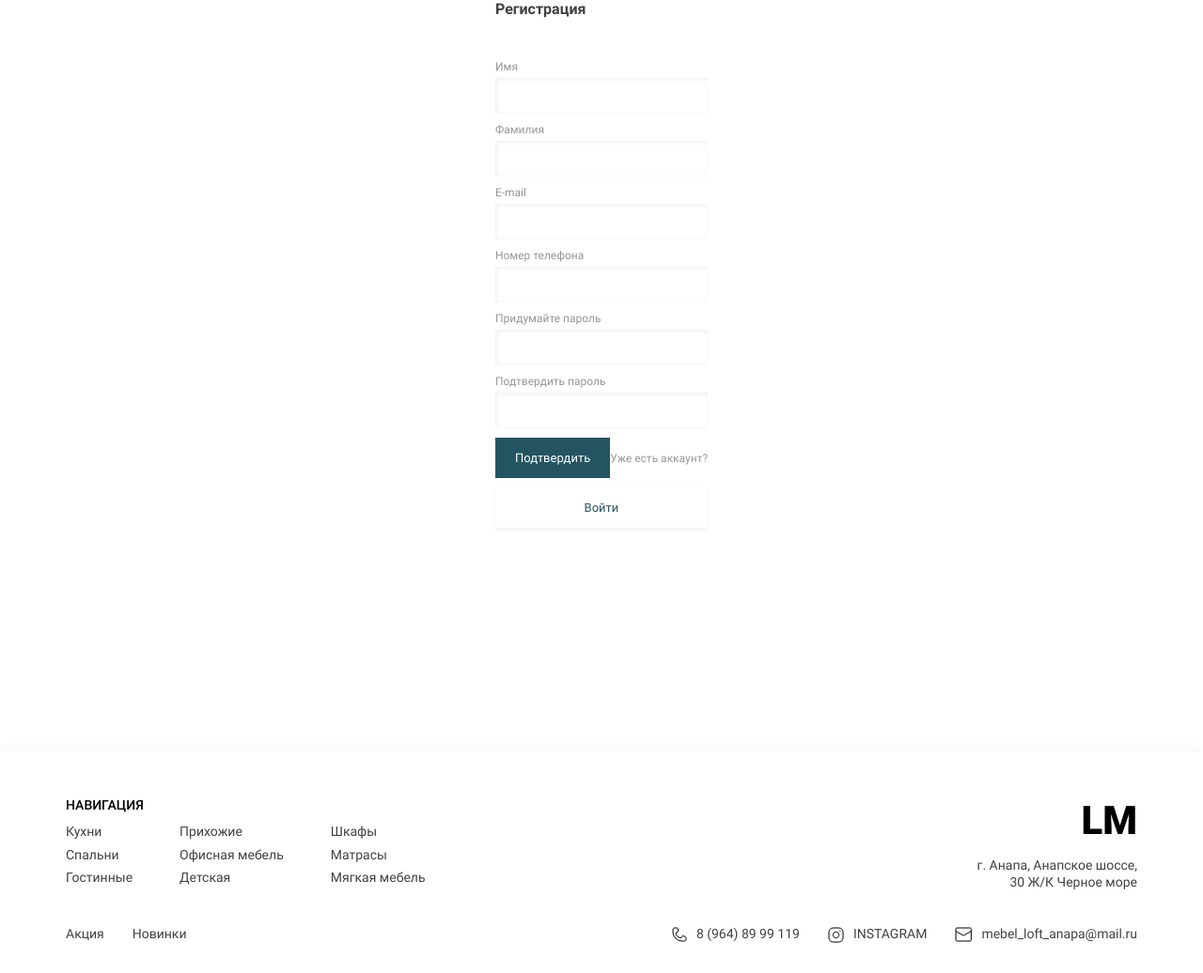
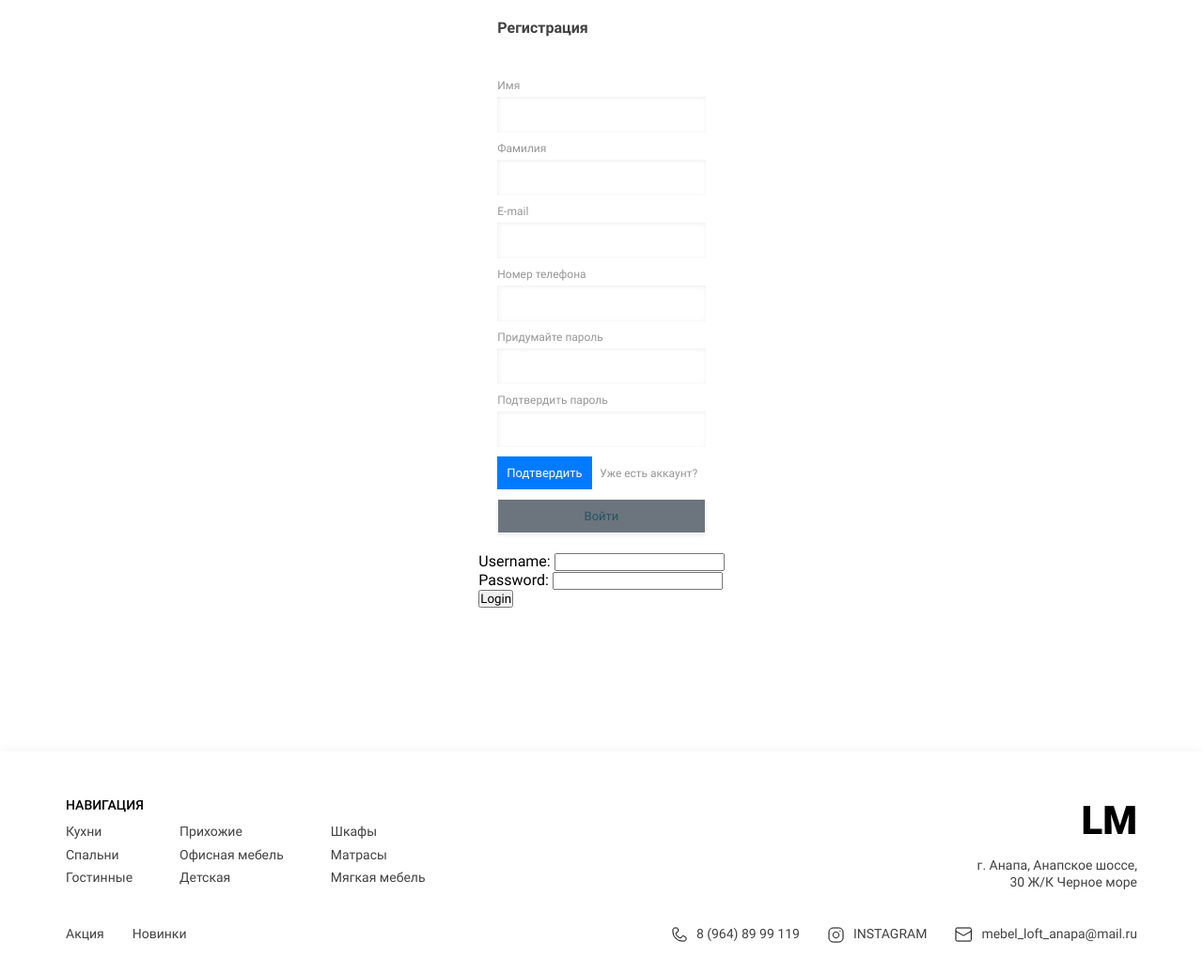
Before and after one commit to asdfayz/Django_asad_fayz, a Django app: page /register/ in a window 1280 px wide. Shown: the part 226-1262 px from the top of the page at 94% size. Run offline with Django 5.2, Linux system fonts and the light colour scheme; data comes from the database, SQL or seed files in the repository; some web fonts are replaced.

Commit message:
add new code

```diff
--- a/Django_project_3/shop/digital/templates/digital/register.html
+++ b/Django_project_3/shop/digital/templates/digital/register.html
@@ -2,7 +2,7 @@
 
 
 {% block title %}
-{{ title }}
+    {{ title }}
 {% endblock title %}
 
 {% block slider %}
@@ -18,7 +18,7 @@
 
 
 
-<body>
+    <body>
 
 
     <!-- /.nav -->
@@ -26,7 +26,6 @@
     <div class="wrapper">
 
         <!-- /.header -->
-
 
 
         <main class="main">
@@ -76,28 +75,69 @@
 
                         </form>
 
-                        <form class="registeration__form">
-                            <h2 class="registeration__title products__title">Авторизация</h2>
-                            <div class="registeration__form-grid">
+                        <style>
+                            .registeration__form {
+                                max-width: 400px;
+                                margin: 0 auto;
+                                padding: 20px;
+                            }
 
-                                <div class="input__title">
-                                    <h2>E-mail</h2>
-                                    <input type="email" class="contact__section-input">
-                                </div>
+                            .registeration__form-grid {
+                                display: flex;
+                                flex-direction: column;
+                                gap: 10px;
+                            }
 
+                            .input__title {
+                                display: flex;
+                                flex-direction: column;
+                            }
 
-                                <div class="input__title">
-                                    <h2> Пароль</h2>
-                                    <input type="password" class="contact__section-input">
-                                </div>
+                            .btn {
+                                padding: 10px;
+                                background-color: #007bff;
+                                color: white;
+                                border: none;
+                                cursor: pointer;
+                            }
 
-                            </div>
+                            .btn._revers {
+                                background-color: #6c757d;
+                            }
 
-                            <button class="btn registeration__btn-login _auth">Войти</button>
-
+                            .btn._auth {
+                                background-color: #28a745;
+                            }
+                        </style>
+                        </head>
+                        <body>
+                        <form onsubmit="login(); return false;">
+                            <label for="username">Username:</label>
+                            <input type="text" id="username" name="username" required>
+                            <br>
+                            <label for="password">Password:</label>
+                            <input type="password" id="password" name="password" required>
+                            <br>
+                            <button type="submit">Login</button>
                         </form>
 
+                        <script>
+                            function login() {
+                                // Get data from the form
+                                var username = document.getElementById('username').value;
+                                var password = document.getElementById('password').value;
 
+                                // Check user credentials (replace this with real authentication)
+                                if (username === "Polat" && password === "123") {
+                                    // Redirect to index.html if credentials are correct
+                                    window.location.href = 'index.html';
+                                } else {
+                                    // Show alert if credentials are incorrect
+                                    alert("Email yoki parol noto'g'ri. Iltimos, qaytadan urinib ko'ring.");
+                                }
+                            }
+                        </script>
+                        </body>
                     </div>
                 </div>
             </div>
@@ -110,9 +150,8 @@
     <!-- /.wrapper -->
 
 
-
     <!-- Js - скрипты -->
-</body>
+    </body>
 
 
 
--- a/Django_project_3/shop/digital/views.py
+++ b/Django_project_3/shop/digital/views.py
@@ -95,13 +95,12 @@ def user_logout_view(request):
 # Вьюшка для страницы регистрации
 def register_view(request):
     if request.user.is_authenticated:
-        return redirect('index')
+        return redirect('profile')
     else:
         if request.method == 'POST':
             form = RegisterForm(data=request.POST)
             if form.is_valid():
                 user = form.save()
-                messages.success(request, 'Регистрация прошла успешно. Авторизуйтесь')
                 return redirect('login')
             else:
                 for field in form.errors:
```
